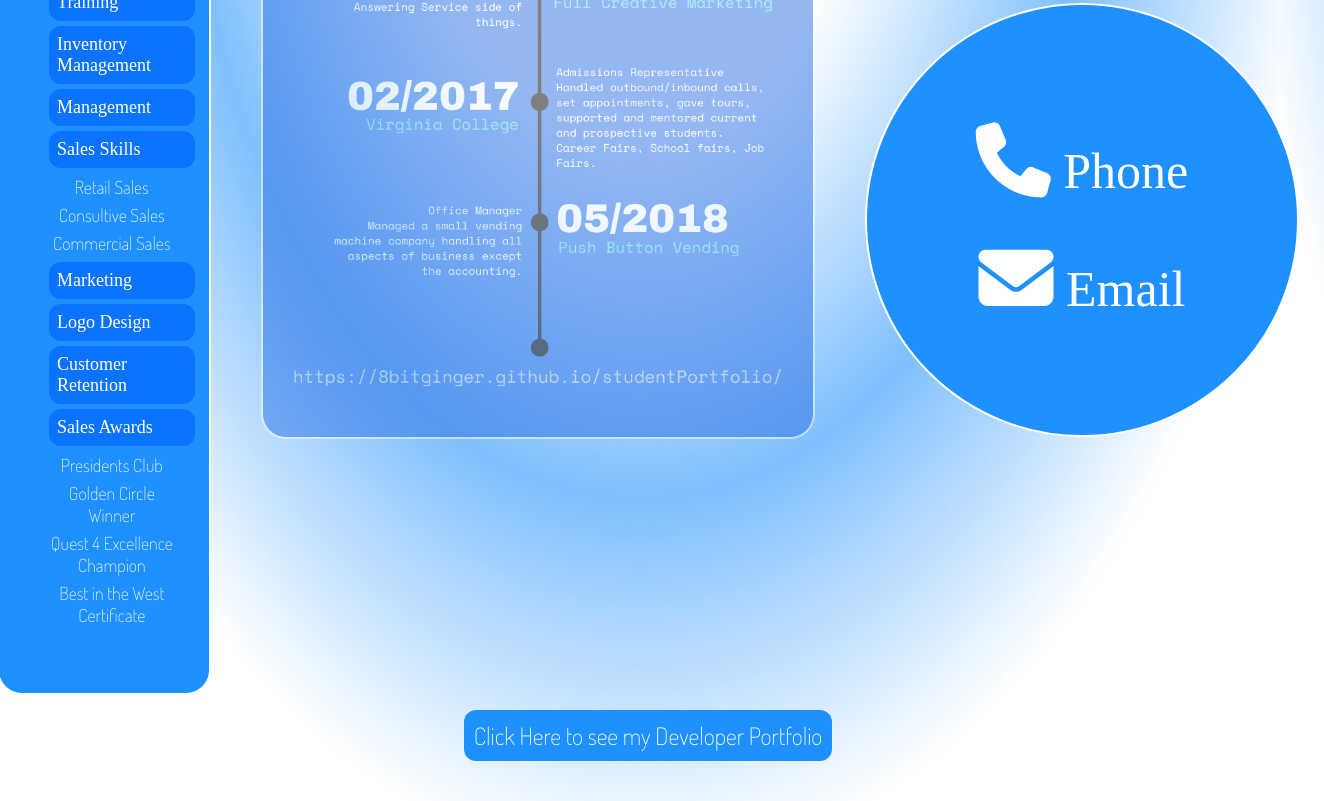
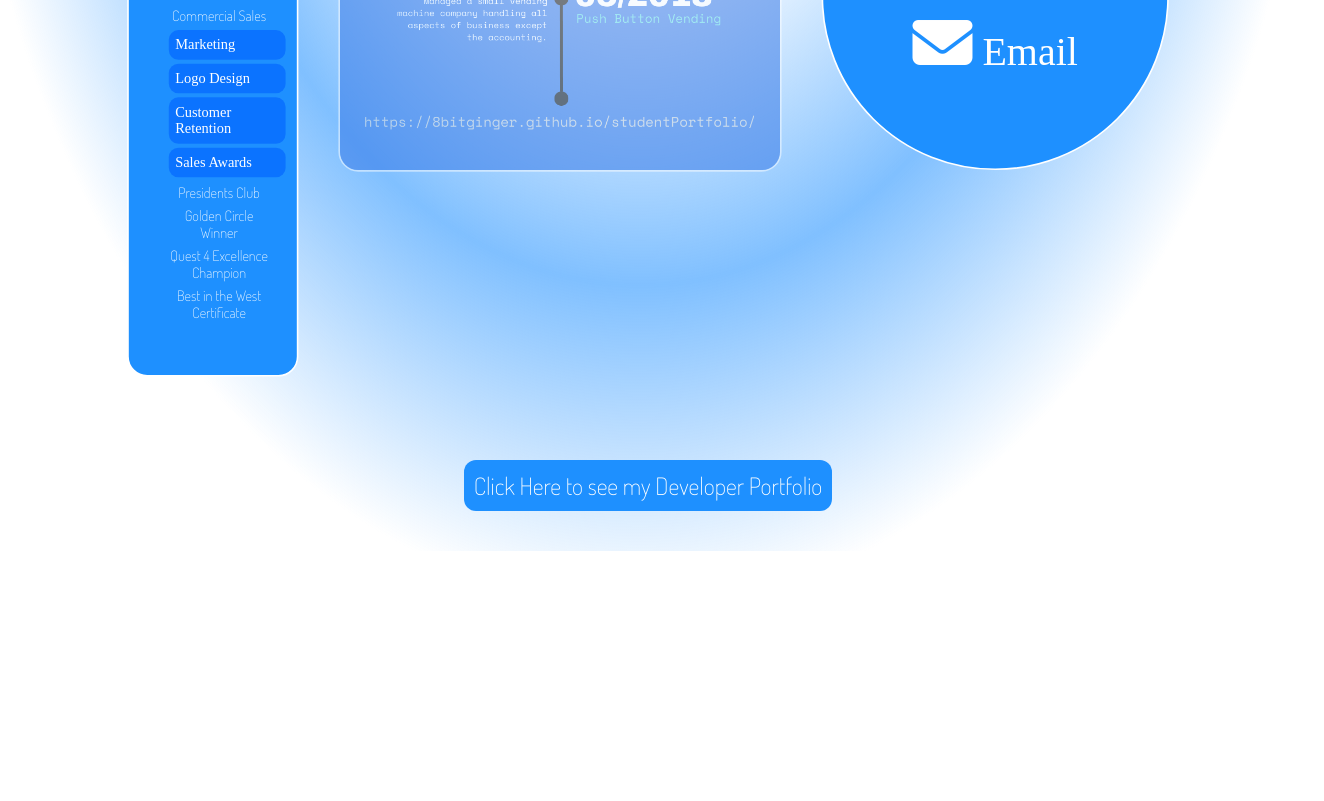
Before and after one commit to 8BitGinger/resume, a plain HTML site: page index.html in a window 1280 px wide. Shown: the part 1263-2064 px from the top of the page, 1324 px wide, since content can reach past the window. After the commit the page ends 1814 px from the top, so only its background shows below. Drawn offline with Linux system fonts and the light colour scheme; a script that the page names is missing; a web font is replaced by a local one.

Commit message:
updated basic styling v1

```diff
--- a/assets/style.css
+++ b/assets/style.css
@@ -26,6 +26,7 @@ section {
     text-align: center;
     justify-content: center;
     align-items: center;
+
 }
 
 main {
@@ -63,6 +64,9 @@ main {
     margin: 0;
     text-align: center;
     align-content: center;
+    scale: .8;
+    margin-top: -150px;
+    margin-bottom: 0;
 }
 
 h1 {
@@ -243,7 +247,7 @@ img:hover {
 }
 
 .contact a:hover {
-    scale: 1.1;
+    scale: 1.05;
     color: navy;
     transition: 0.3s;
 }
@@ -267,6 +271,8 @@ img:hover {
 
 .profile-container {
     width: 100%;
+    margin-top: -100px;
+
 }
 
 .profile {
@@ -281,9 +287,9 @@ img:hover {
 
 .profile:hover {
     font-size: xx-large;
-    transition: ease-in 0.3s;
+    transition: ease-in 0.5s;
 }
 
-@media screen{
+@media screen {
 
 }
```
